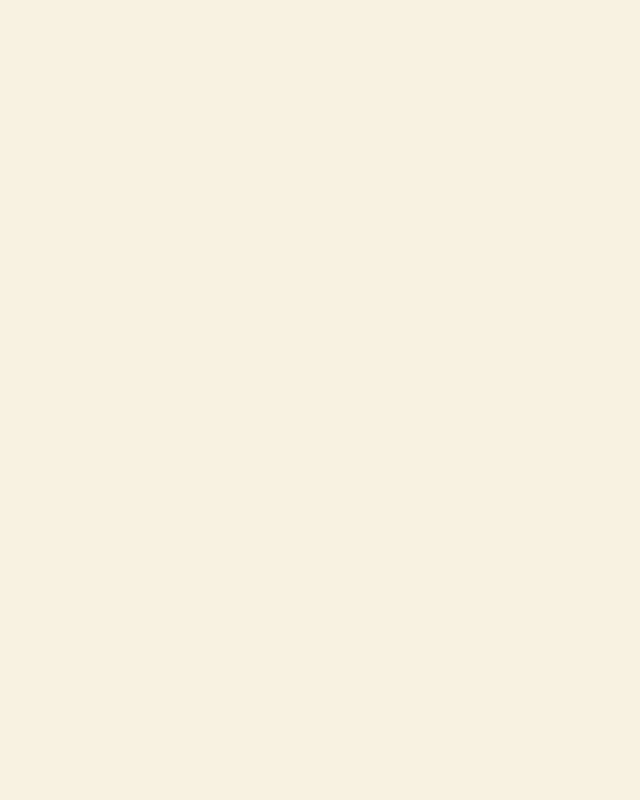
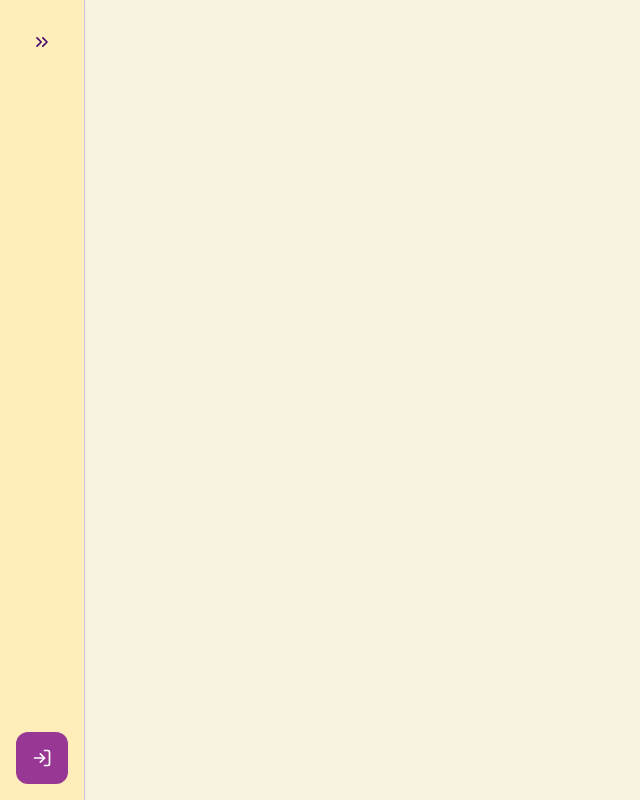
Before and after one commit to Flanner-app/flanner-nextjs-frontend, a Next.js app: page / in a window 1280 px wide. Shown: the whole page, without its empty margins (0-640 px from the left). Built offline with nearby package versions, Linux system fonts and the light colour scheme.

Commit message:
feat: sidebar

```diff
--- /dev/null
+++ b/src/app/(mainLayout)/layout.tsx
@@ -0,0 +1,12 @@
+import Sidebar from '@/components/shared/Sidebar'
+import { ReactNode } from 'react'
+
+const MainLayout = ({ children }: { children: ReactNode }) => {
+  return (
+    <div className="flex h-full">
+      <Sidebar /> {children}
+    </div>
+  )
+}
+
+export default MainLayout
--- a/src/app/page.tsx
+++ b/src/app/(mainLayout)/page.tsx
@@ -1,5 +1,5 @@
 const Home = () => {
-  return <main className=""></main>
+  return <main className="grow p-8"></main>
 }
 
 export default Home
--- /dev/null
+++ b/src/app/auth/page.tsx
@@ -0,0 +1,12 @@
+import Input from '@/components/shared/Input'
+
+const AuthPage = () => {
+  return (
+    <div className="flex h-full flex-col items-center justify-center gap-2">
+      <Input label="First Name" placeholder="Joe" />
+      <Input label="Last Name" placeholder="Biden" />
+    </div>
+  )
+}
+
+export default AuthPage
--- a/src/app/layout.tsx
+++ b/src/app/layout.tsx
@@ -25,7 +25,7 @@ export default function RootLayout({
     <html lang="en" className="h-full">
       <body
         className={clsx(
-          'h-full bg-yellow font-heebo',
+          'h-full bg-yellow-regular font-heebo',
           heebo.variable,
           archivoBlack.variable,
         )}
--- a/src/components/shared/Button.tsx
+++ b/src/components/shared/Button.tsx
@@ -1,11 +1,12 @@
 import clsx from 'clsx'
-import { ReactNode } from 'react'
+import { ButtonHTMLAttributes, ReactNode } from 'react'
 
 type ButtonProps = {
+  size: 'S' | 'M'
   appearence: 'solid' | 'outline' | 'ghost'
   className?: string
   children: ReactNode
-}
+} & ButtonHTMLAttributes<HTMLButtonElement>
 
 const getClasses = (appearence: ButtonProps['appearence']) => {
   switch (appearence) {
@@ -17,13 +18,14 @@ const getClasses = (appearence: ButtonProps['appearence']) => {
         'hover:bg-primary-hover hover:text-white',
       ]
     case 'ghost':
-      return ['bg-transparent', 'hover:bg-primary-hover hover:text-white']
+      return ['bg-transparent', 'hover:bg-primary-light']
     default:
       return []
   }
 }
 
 const Button = ({
+  size,
   appearence,
   className,
   children,
@@ -32,7 +34,8 @@ const Button = ({
   return (
     <button
       className={clsx(
-        'rounded-xl p-4 font-medium transition-colors',
+        'flex items-center justify-center gap-2 rounded-xl p-4 font-medium transition-colors',
+        { 'p-4': size === 'M', 'p-3': size === 'S' },
         className,
         getClasses(appearence),
       )}
--- a/src/components/shared/Input.tsx
+++ b/src/components/shared/Input.tsx
@@ -2,20 +2,28 @@ import clsx from 'clsx'
 
 type InputProps = {
   label?: string
+  placeholder?: string
   className?: string
 }
 
-const Input = ({ label, className, ...restProps }: InputProps) => {
+const Input = ({ label, placeholder, className, ...restProps }: InputProps) => {
   return (
     <label
       className={clsx(
-        'rounded-xl border border-gray-300 bg-white p-4',
-        'border border-gray-300 text-gray-900',
+        'flex flex-col rounded-xl border border-gray-300 bg-white p-4',
+        'text-black border border-gray-300',
         className,
       )}
     >
-      <span className="mb-1 inline-block text-xs text-gray-900">{label}</span>
-      <input type="text" {...restProps} />
+      <span className="text-blackgray-900 mb-1 inline-block text-xs">
+        {label}
+      </span>
+      <input
+        type="text"
+        className="text-sm outline-none"
+        placeholder={placeholder}
+        {...restProps}
+      />
     </label>
   )
 }
--- a/src/components/shared/Sidebar.tsx
+++ b/src/components/shared/Sidebar.tsx
@@ -1,11 +1,52 @@
+'use client'
+
 import Link from 'next/link'
+import clsx from 'clsx'
+import { ChevronsLeft, LogIn } from 'react-feather'
 import Button from './Button'
+import { useState } from 'react'
 
 const Sidebar = () => {
+  const [isOpen, setIsOpen] = useState(false)
+
   return (
-    <div className="h-full w-40 border-r border-gray-300 p-4 shadow-sm">
+    <div
+      className={clsx(
+        'h-full border-r border-primary-light p-4 shadow-sm',
+        'flex flex-col justify-between bg-yellow-dark',
+        isOpen ? 'w-64' : 'w-auto',
+      )}
+    >
+      <div
+        className={clsx(
+          'flex items-center',
+          isOpen ? 'justify-between' : 'justify-center',
+        )}
+      >
+        {isOpen && (
+          <span className="text-center font-archivo text-3xl font-bold text-primary-dark">
+            Flanner
+          </span>
+        )}
+        <Button
+          appearence="ghost"
+          size="S"
+          onClick={() => setIsOpen((prev) => !prev)}
+        >
+          <ChevronsLeft
+            size={20}
+            className={clsx(
+              'transform text-primary-dark transition-transform',
+              !isOpen && 'rotate-180',
+            )}
+          />
+        </Button>
+      </div>
       <Link href="/auth">
-        <Button className="w-full">Login</Button>
+        <Button appearence="solid" size="M" className="w-full leading-none">
+          <LogIn size={20} />
+          {isOpen && <>Login</>}
+        </Button>
       </Link>
     </div>
   )
--- a/tailwind.config.js
+++ b/tailwind.config.js
@@ -10,7 +10,10 @@ module.exports = {
   ],
   theme: {
     colors: {
-      yellow: 'rgba(248, 242, 225, 1)',
+      yellow: {
+        regular: '#F8F2E1',
+        dark: '#FFEDBA',
+      },
       white: '#ffffff',
       primary: {
         light: '#d1beda',
```
